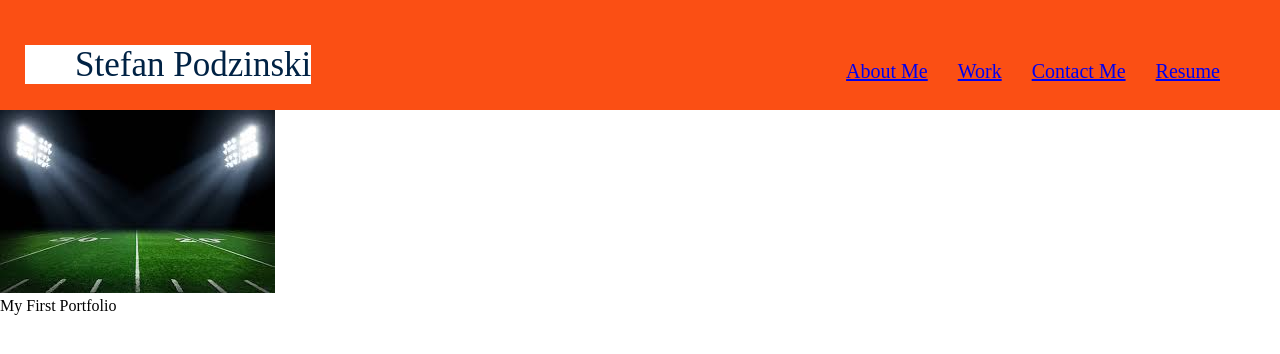
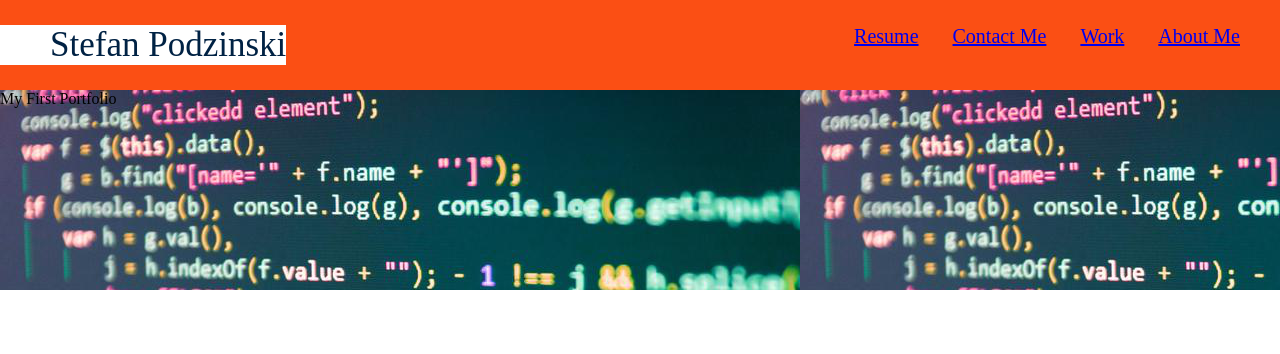
Before and after one commit to stefanpodz303/Stefan-Podz-Portfolio, a plain HTML site: page index.html in a window 1280 px wide. Drawn offline with Linux system fonts and the light colour scheme.

Commit message:
html/css edits and image added

```diff
--- a/assets/style.css
+++ b/assets/style.css
@@ -4,17 +4,18 @@
     margin: 0;
 }
 
-.container {
-    position: relative;;
+header {
+    display: flex;
     background-color: #fb4f14;
     padding: 25px;
-
+    padding-left: 0px;
+    justify-content: space-between;
 }
 
 nav {
     background-color: #fb4f14;
     margin: 0px;
-    padding: 20px;
+    padding: 0px;
     padding-left: 0;
     padding-bottom: 0;
 
@@ -24,21 +25,24 @@ nav {
     color: #002244;
     background-color: white;
     margin-left: 0px;
+    margin-right: 0px;
     padding-left: 50px;
     padding-right: 0;
-    width: 100%;
+    padding-bottom: 0;
     font-size: 35px;
     text-decoration: none;
 
 }
 
 .right-links {
-    float: right;
     margin: 15px;
     font-size: 20px;
 
 }
 
-.background-image {
-   width: 100%;
+.container {
+    background-image: url("./images/programming.png");
+    width: 100%;
+    height: 200px;
+
 }
--- a/index.html
+++ b/index.html
@@ -9,18 +9,21 @@
 </head>
 
 <body>
+    <header>
+        <a href="index.html" class="name">Stefan Podzinski</a>
+    <nav>
+
+        <a href="#Resume" class="right-links">Resume</a>
+        <a href="#Contact-Me" class="right-links">Contact Me</a>
+        <a href="#Work" class="right-links">Work</a>
+        <a href="#About-Me" class="right-links">About Me</a>
+    </nav>
+    </header>
     <div class="container">
-        <nav>
-            <a href="index.html" class="name">Stefan Podzinski</a>
-            <a href="#Resume" class="right-links">Resume</a>
-            <a href="#Contact-Me" class="right-links">Contact Me</a>
-            <a href="#Work" class="right-links">Work</a>
-            <a href="#About-Me" class="right-links">About Me</a>
-        </nav>
+
+    <div class="background-image">
+        <p>My First Portfolio</p>
     </div>
-    <div class="background-image">
-        <img src="./assets/images/download.png" alt="Football Field">
-        <p id="subtitle">My First Portfolio</p>
     </div>
 </body>
 
```
Also changed, not shown: assets/images/download.png (deleted), assets/images/programming.png (added).
